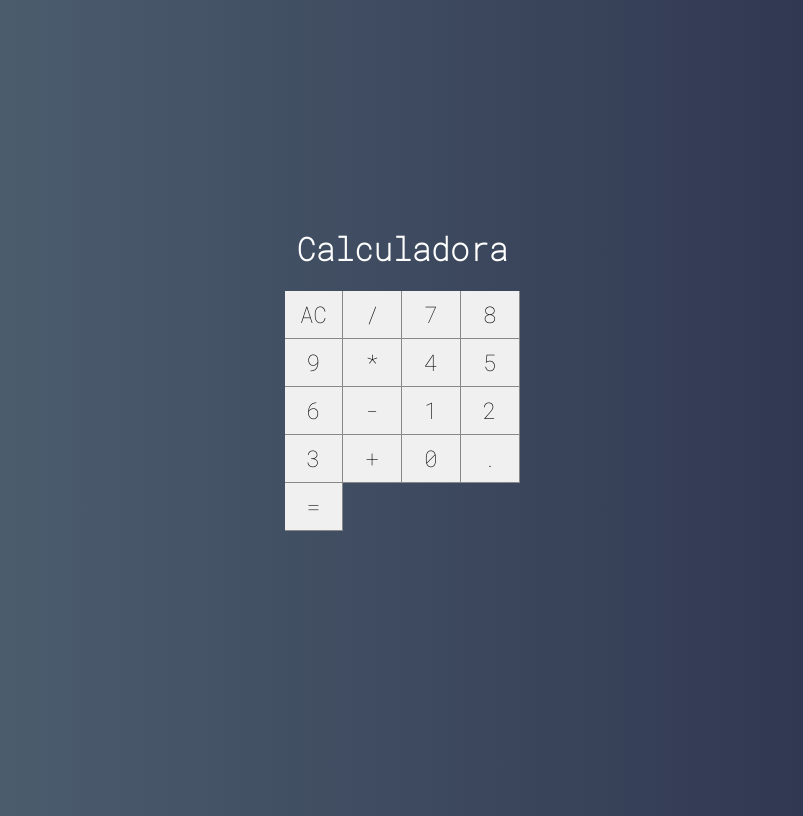
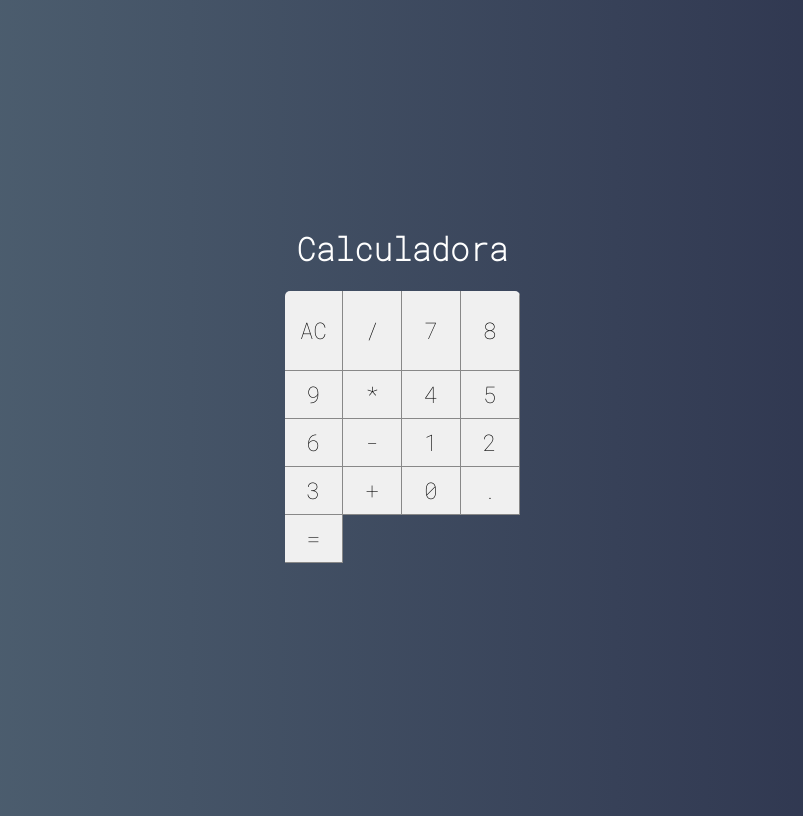
Before and after one commit to CarlosBonfim/CalculadoraReact, a React (Create React App) app: page / in a window 1280 px wide. Shown: the whole page, without its empty margins (238-1041 px from the left). Built offline with nearby package versions, Linux system fonts and the light colour scheme.

Commit message:
atualizações no desing da calculadora

```diff
--- a/src/main/Calculator.css
+++ b/src/main/Calculator.css
@@ -2,9 +2,10 @@
     height: 320px;
     width: 235px;
     border-radius: 5px;
-    /* overflow: hidden; */
+    overflow: hidden;
 
     display: grid;
+
     grid-template-columns: repeat(4,25%);
-    grid-template-rows: 48px 48px 48px 48px 48px;
+    grid-template-rows: 1fr 48px 48px 48px 48px 48px;
 }
```
